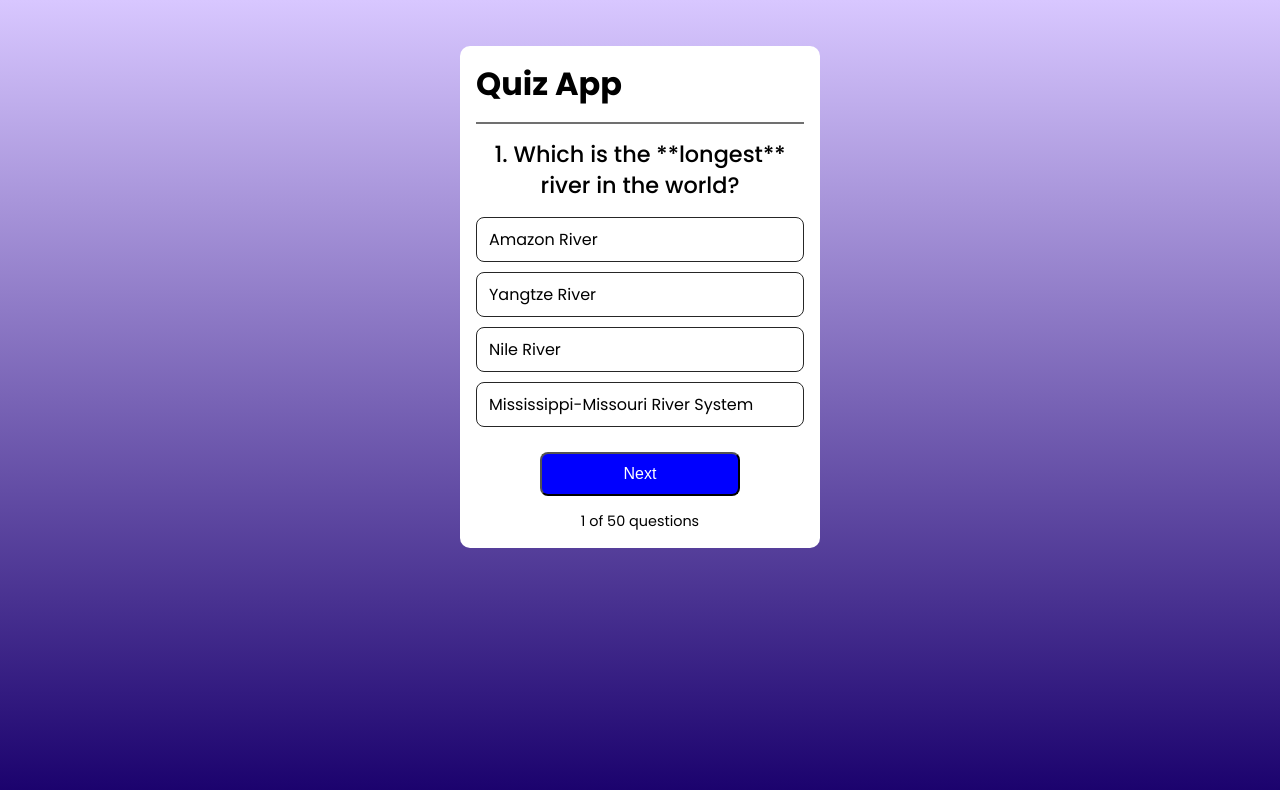
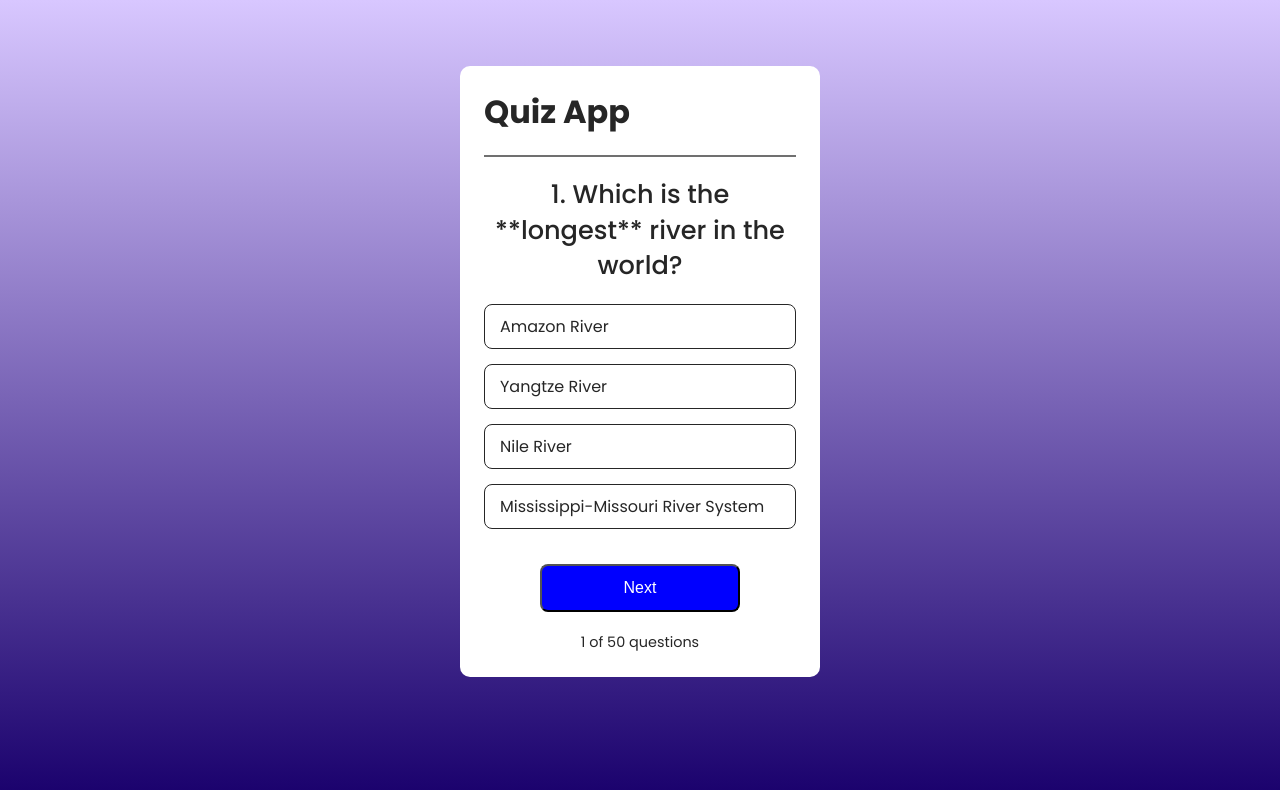
Before and after one commit to siam-gits/quiz-app, a React (Vite) app: page / in a window 1280 px wide. Shown: the top 790 px of the page. Built offline with nearby package versions, Linux system fonts and the light colour scheme.

Commit message:
Update Quiz.css

```diff
--- a/src/Components/Quiz/Quiz.css
+++ b/src/Components/Quiz/Quiz.css
@@ -1,59 +1,70 @@
+/* Container */
 .container {
-  width: 90%;           /* use most of screen width */
-  max-width: 400px;     /* smaller max-width for iPhones */
-  margin: 30px auto;    /* smaller top margin */
-  padding: 1rem;        /* reduce padding for small screens */
+  width: 90%;               /* use most of the screen */
+  max-width: 400px;         /* smaller max for iPhones */
+  margin: 50px auto;        /* smaller top margin */
   background: white;
-  border-radius: 10px;
+  color: #262626;
   display: flex;
   flex-direction: column;
-  gap: 15px;
+  gap: 20px;
+  border-radius: 10px;
+  padding: 1.5rem;          /* smaller, fluid padding */
+  box-sizing: border-box;
 }
 
-.container h2 {
-  font-size: 1.4rem;
-  font-weight: 500;
-  text-align: center;
-}
-
+/* Divider */
 .container hr {
   height: 2px;
   border: none;
   background: #707070;
 }
 
+/* Heading */
+.container h2 {
+  font-size: 1.6rem;
+  font-weight: 500;
+  text-align: center;
+}
+
+/* List Items */
 .container ul li {
   display: flex;
   align-items: center;
-  min-height: 45px;
-  padding: 0.5rem 0.75rem;
+  min-height: 45px;        /* flexible height */
+  padding-left: 15px;
+  padding-right: 15px;
   border: 1px solid #262626;
   border-radius: 8px;
-  margin-bottom: 10px;
-  font-size: 1rem;
+  margin-bottom: 15px;
+  font-size: 1rem;          /* smaller font for mobile */
   cursor: pointer;
   flex-wrap: wrap;
   word-break: break-word;
 }
 
+/* Buttons */
 .container button {
-  width: 100%;          /* full container width */
-  max-width: 200px;     /* smaller max width for iPhones */
+  width: 100%;              /* full width on mobile */
+  max-width: 200px;         /* smaller max-width for iPhone */
   margin: auto;
-  padding: 0.7rem;
-  font-size: 1rem;
+  padding: 0.8rem 1rem;
+  font-size: 1rem;          /* smaller font */
   font-weight: 500;
   border-radius: 8px;
   background: blue;
   color: white;
   cursor: pointer;
+  height: auto;             /* let height adapt */
 }
 
+/* Question index */
 .container .index {
   margin: auto;
   font-size: 0.9rem;
 }
 
+/* Correct/Wrong styles */
 .container .correct {
   background: #dffff2;
   border-color: green;
@@ -64,16 +75,17 @@
   border-color: red;
 }
 
-/* Extra small devices */
+/* Media Queries for smaller screens */
 @media (max-width: 360px) {
   .container {
-    width: 95%;        /* almost full screen */
-    padding: 0.75rem;
+    width: 95%;             /* almost full screen */
+    padding: 1rem;
     gap: 10px;
+    margin-top: 30px;
   }
 
   .container h2 {
-    font-size: 1.2rem;
+    font-size: 1.3rem;
   }
 
   .container ul li {
```
